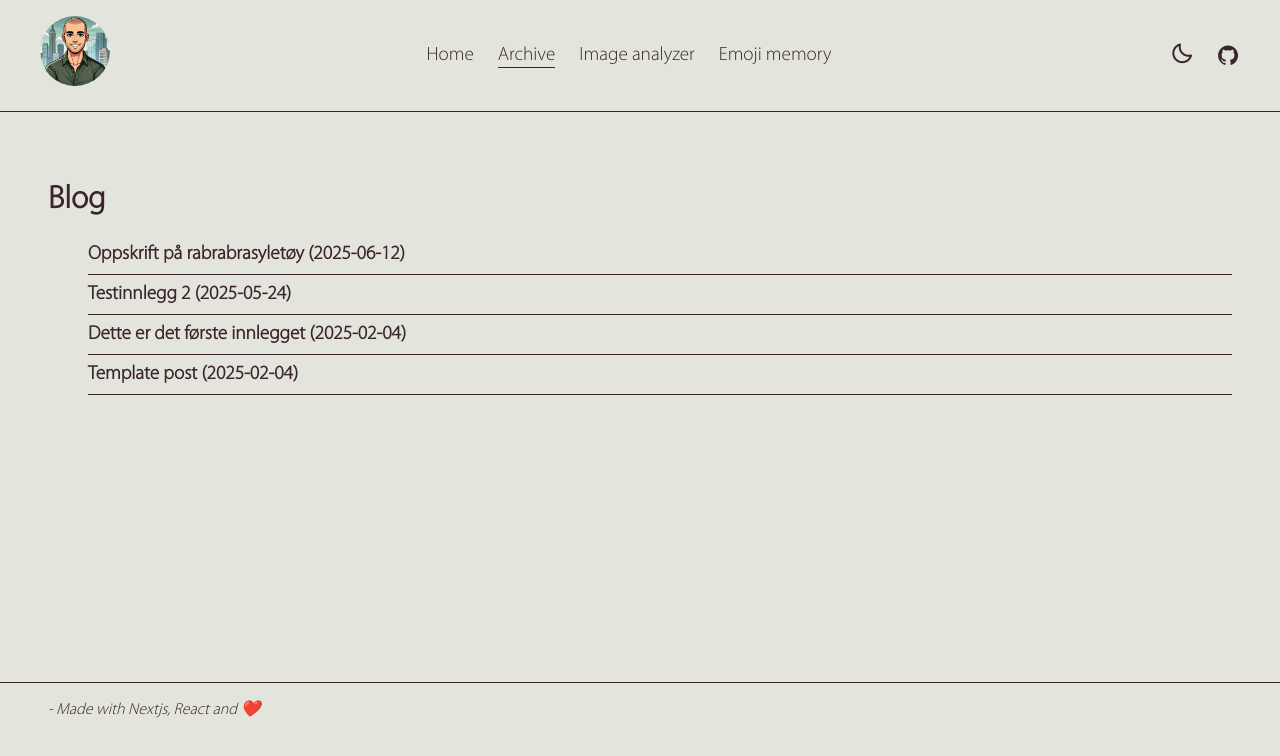
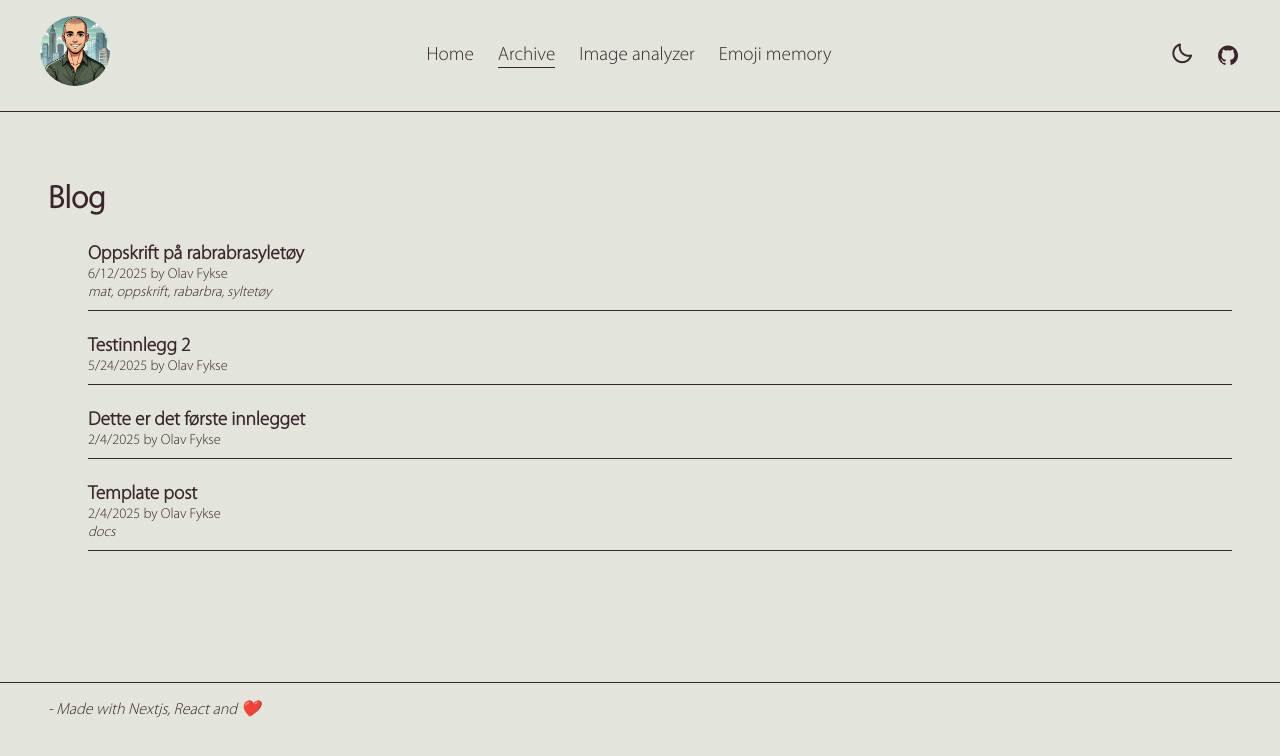
Before and after one commit to bouvet-ofykse/Blog-nextjs, a Next.js app: page /blog in a window 1280 px wide. Shown: the top 756 px of the page. Built offline with nearby package versions, Linux system fonts and the light colour scheme.

Commit message:
Styling improvements

```diff
--- a/src/app/blog/page.module.css
+++ b/src/app/blog/page.module.css
@@ -7,6 +7,9 @@
     padding-bottom: 0.5rem;
     padding-top: 0.5rem;
     border-bottom: 1px solid var(--foreground-light);
+    font-size: 1.2rem;
+    margin-bottom: 1rem;
+    margin-bottom: 1rem;
 }
 
 :global(body.dark) .row {
@@ -14,8 +17,7 @@
 }
 
 .date {
-    font-size: 0.8rem;
-    font-decoration: italic;
+    font-size: 0.9rem;
 }
 
 .title {
@@ -23,3 +25,8 @@
     font-weight: bold;
     margin-right: 1.5rem;
 }
+
+.tags {
+    font-style: italic;
+    font-size: 0.9rem;
+}
--- a/src/app/blog/page.tsx
+++ b/src/app/blog/page.tsx
@@ -16,14 +16,19 @@ export default function BlogPosts() {
 
             <ul>
                 {postsSorted.map(post => {
-                    return (<li key={post.slug}>
-                        <div className={styles.row}>
+                    return (
+                        <li key={post.slug} className={styles.row}>
                             <Link href={`/blog/${post.slug}`}>
-                                <span className={styles.title}>{post.title} ({post.date})</span>
+                                <span className={styles.title}>{post.title}</span>
                             </Link>
-                        </div>
+                            <span className={styles.date}>{new Date(post.date).toLocaleDateString()} by {post.author}</span>
+                            {post.tags && post.tags.length > 0 &&
+                                <span className={styles.tags}>
+                                    {post.tags.join(', ')}
+                                </span>
+                            }
 
-                    </li>);
+                        </li>);
                 })}
             </ul>
         </>
--- a/src/app/globals.css
+++ b/src/app/globals.css
@@ -78,6 +78,11 @@ a {
     color: var(--foreground-light);
 }
 
+:global(body.dark) a {
+    text-decoration: none;
+    color: var(--silver);
+}
+
 .error-container {
     margin-top: 8rem;
     justify-items: center;
--- a/src/components/nav-bar/nav-bar.module.css
+++ b/src/components/nav-bar/nav-bar.module.css
@@ -67,7 +67,7 @@
     cursor: pointer;
     margin-left: 1rem;
     color: inherit; /* adapts */
-    font-size: 24px
+    font-size: 24px;
 }
 
 .hamburger {
--- a/src/lib/posts.ts
+++ b/src/lib/posts.ts
@@ -19,12 +19,15 @@ export const getPost = (slug: string): Post | null => {
     const {content, data} = matter(fileContent);
 
     return {
-        title: data.title,
-        date: data.date,
-        author: data.author,
-        slug,
-        content,
-        ...data
+        title : data.title,
+        date : data.date,
+        author : data.author,
+        slug: slug,
+        featured: data.featured ?? false,
+        draft: data.draft ?? true,
+        tags: data.tags ?? [],
+        description: data.description,
+        content: content
     };
 
 }
@@ -34,19 +37,22 @@ export const getAllposts = () : Post[] => {
     const fileNames = fs.readdirSync(postsDir);
     return fileNames.filter(fileName => fileName.endsWith('.md')).map(fileName => {
 
-        const slug = fileName.replace(/\.md$/, ''); // TODO: get slug from the content of the file, not from the file name
+        const slug = fileName.replace(/\.md$/, '');
         const filePath = path.join(postsDir, fileName);
         const fileContent = fs.readFileSync(filePath, 'utf8');
 
         const {content, data} = matter(fileContent);
 
         return {
-            title: data.title,
-            date: data.date,
-            author: data.author,
-            slug,
-            content,
-            ...data
+            title : data.title,
+            date : data.date,
+            author : data.author,
+            slug: slug,
+            featured: data.featured ?? false,
+            draft: data.draft ?? true,
+            tags: data.tags ?? [],
+            description: data.description,
+            content: content
         };
     })
 }
--- a/src/posts/oppskrift-pa-rabarbrasyltetoy.md
+++ b/src/posts/oppskrift-pa-rabarbrasyltetoy.md
@@ -9,6 +9,9 @@ draft: true
 tags:
   - mat
   - oppskrift
+  - rabarbra
+  - syltetøy
+
 description:
   Oppskrift for å lage enkelt og digg rabarbrasylteøy.
 ---
```
Also changed, not shown: src/types/post.type.ts (+9 -5 lines).
